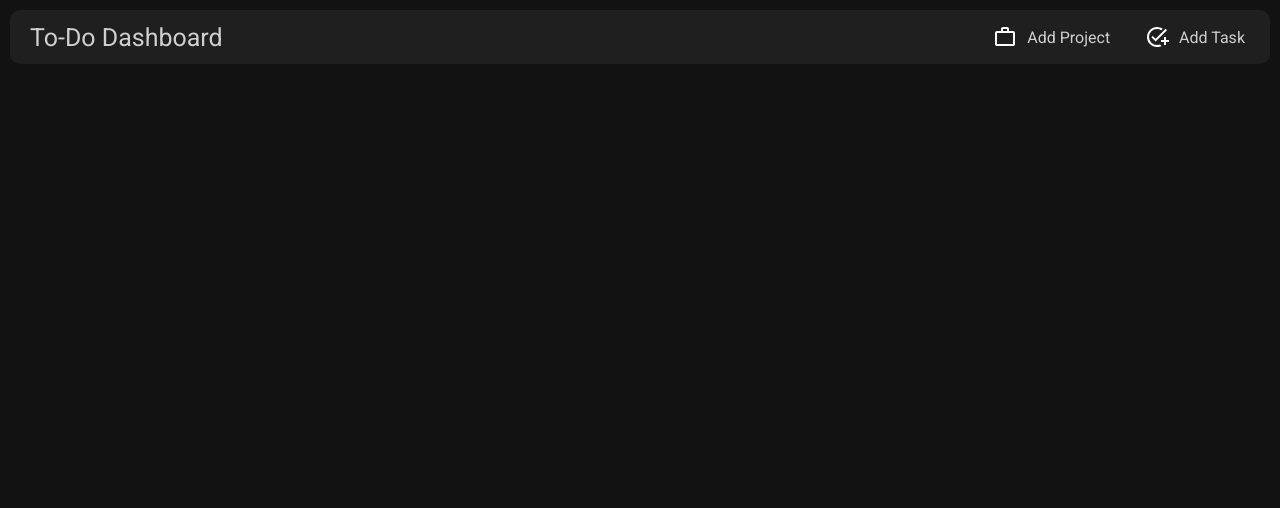
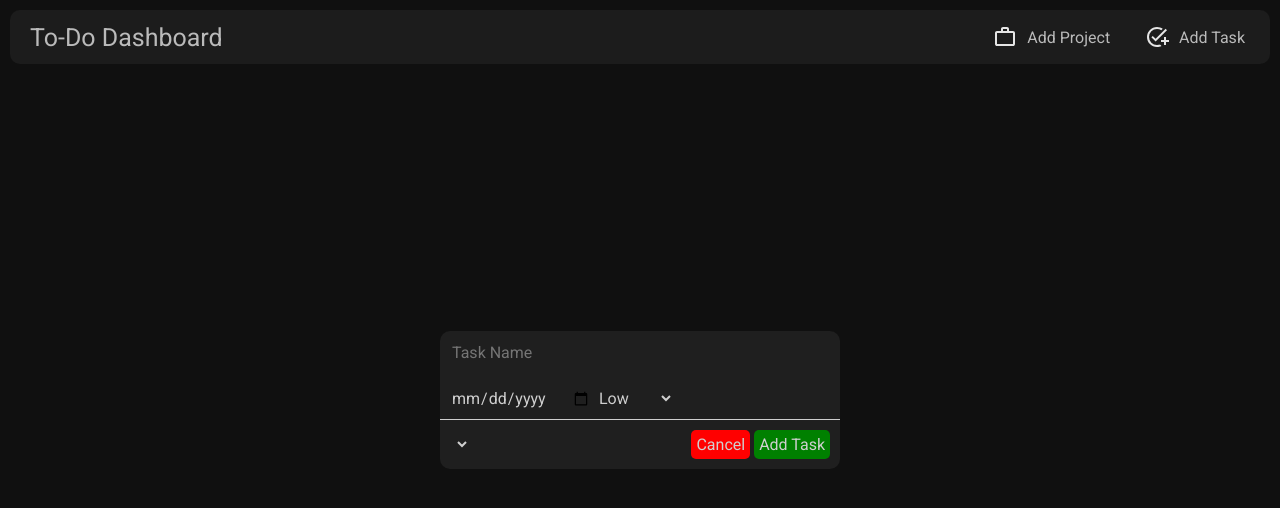
Before and after one commit to nkremer20/odin-todo, a website built with webpack: page src/template.html in a window 1280 px wide. Both pictures are taken after a click on the button "Add Task". Built offline with nearby package versions, Linux system fonts and the light colour scheme.

Commit message:
Added Add Task modal, and got some of the initial logic set up for saving a new task.  Need to fix error on the save method in the Task class

```diff
--- a/src/index.js
+++ b/src/index.js
@@ -1,6 +1,6 @@
 import './styles.css';
 import { homeScreen } from './home-screen';
-import { Project, Task, processForm, createPrjCard, createTaskCard } from './tasks';
+import { Project, Task, processTaskForm, createPrjCard, createTaskCard } from './tasks';
 
 // Load projects and tasks when page loads
 window.onload = () => {
@@ -14,12 +14,36 @@ window.onload = () => {
         for (let taskID in project['tasks']) {
             const task = project['tasks'][taskID];
 
-            console.log(task['taskName']);
-
             createTaskCard(prjID, taskID, task['taskName'], task['dueDate'], task['status'], task['priority'])
         }
     }
 }
+
+// Open modal and process new task form on sumbission
+const addTaskModal = document.querySelector('.add-task-modal');
+const addTaskForm = document.querySelector('.add-task-form');
+const addTaskBtn = document.querySelector('.add-task-btn');
+
+addTaskBtn.addEventListener('click', () => {
+    const projects = Project.getAllProjects();
+
+    const projectSelector = document.querySelector('#project');
+    projectSelector.replaceChildren();
+    for (const key in projects) {
+        const prjOption = document.createElement('option');
+        prjOption.textContent = projects[key]['projectName'];
+        prjOption.value = key;
+        projectSelector.appendChild(prjOption);
+    }
+
+    addTaskModal.showModal();
+
+    const addTaskForm = document.querySelector('.add-task-form');
+
+    addTaskForm.addEventListener('submit', processTaskForm);
+
+
+})
 
 // // Logic for new task modal
 // const addTaskDialog = document.querySelector('#new-task-dialog');
--- a/src/styles.css
+++ b/src/styles.css
@@ -30,6 +30,54 @@ textarea {
   color: inherit;
   background-color: transparent;
   border: none;
+}
+
+button {
+    cursor: pointer;
+}
+
+/* Default modal styling */
+dialog {
+    background-color: #1f1f1f;
+    border: none;
+    border-radius: 10px;
+    color: rgb(207, 207, 207);
+    padding: 10px 0 10px 0;
+    min-width: 400px;
+    max-width: 400px;
+}
+
+.seperator {
+    height: 1px;
+    background-color: rgb(207, 207, 207);
+    margin-top: 10px;
+    margin-bottom: 10px;
+}
+
+dialog button {
+    padding: 5px;
+    border-radius: 5px;
+}
+
+textarea {
+    resize: none;
+    width: 100%;
+    box-sizing: border-box;
+    field-sizing: content;
+    margin-bottom: 20px;
+}
+
+textarea:focus {
+    border: none;
+    outline: none;
+}
+
+.submit {
+    background-color: green;
+}
+
+.cancel {
+    background-color: red;
 }
 
 /* Header styling */
@@ -115,10 +163,6 @@ header > h1 {
     background-color: #1f1f1f;
 }
 
-/* .prj-card button {
-
-} */
-
 /* Task card styling */
 .task-card {
     border-radius: 10px;
@@ -135,3 +179,14 @@ header > h1 {
 .prj-card > .task-card:nth-child(odd) {
     background-color: #1f1f1f;
 }
+
+/* Add task modal styling */
+.task-info, .task-submit {
+    padding: 0 10px 0 10px;
+}
+
+.task-submit {
+    display: flex;
+    flex-direction: row;
+    justify-content: space-between;
+}
--- a/src/tasks.js
+++ b/src/tasks.js
@@ -128,7 +128,7 @@ class Task {
     }
 }
 
-function processForm(event) {
+function processTaskForm(event) {
     event.preventDefault();
     const form = document.querySelector('form');
 
@@ -136,18 +136,15 @@ function processForm(event) {
 
     for (let i = 0; i < form.elements.length; i++) {
         let element = form.elements[i];
-        if (element.type !== 'submit') {
-            taskData[i] = element.value;
+        if (element.type !== 'submit' && element.type !== 'reset') {
+            taskData[i] = element.value + ' ' + element.type;
+            console.log(element.type);
         }
     }
 
     const newTask = new Task(taskData[0], taskData[1], taskData[2]);
-    newTask.save();
 
-    form.reset();
-
-    const addTaskDialog = document.querySelector('#new-task-dialog');
-    addTaskDialog.close();
+    newTask.save(taskData[3]);
 }
 
 function createPrjCard(prjID, prjName) {
@@ -190,4 +187,4 @@ function createTaskCard(prjID, taskID, taskName, dueDate, status, priority) {
     prjCard.appendChild(taskCard);
 }
 
-export { Project, Task, processForm, createPrjCard, createTaskCard };
+export { Project, Task, processTaskForm, createPrjCard, createTaskCard };
--- a/src/template.html
+++ b/src/template.html
@@ -9,18 +9,84 @@
     <header>
         <h1>To-Do Dashboard</h1>
         <div class="header-btns">
-            <button id="add-prj-btn">
-            <img src="./assets/work_24dp_FFFFFF_FILL0_wght400_GRAD0_opsz24.svg" alt="Add Project" class="add-task-svg">
-            Add Project
+            <button class="add-prj-btn">
+                <img src="./assets/work_24dp_FFFFFF_FILL0_wght400_GRAD0_opsz24.svg" alt="Add Project" class="add-task-svg">
+                Add Project
             </button>
-            <button id="add-task-btn">
+            <button class="add-task-btn">
                 <img src="./assets/add_task_24dp_FFFFFF_FILL0_wght400_GRAD0_opsz24.svg" alt="Add Task" class="add-task-svg">
                 Add Task
             </button>
         </div>
     </header>
     <div class="todo-container">
+        <!-- <div class="prj-card">
+            <h1>Project Name</h1>
+            <div class="task-card">
+                <p>Task name: TEST</p>
+                <p>Due Date: 8/10/2025</p>
+                <p>Status: In Progress</p>
+                <p>Priority: High</p>
+            </div>
+            <div class="task-card">
+                <p>Task name</p>
+                <p>Due Date</p>
+                <p>Status</p>
+                <p>Priority</p>
+            </div>
+            <div class="task-card">
+                <p>Task name</p>
+                <p>Due Date</p>
+                <p>Status</p>
+                <p>Priority</p>
+            </div>
+            <div class="task-card">
+                <p>Task name</p>
+                <p>Due Date</p>
+                <p>Status</p>
+                <p>Priority</p>
+            </div>
+            <div class="task-card">
+                <p>Task name</p>
+                <p>Due Date</p>
+                <p>Status</p>
+                <p>Priority</p>
+            </div>
+            <div class="task-card">
+                <p>Task name</p>
+                <p>Due Date</p>
+                <p>Status</p>
+                <p>Priority</p>
+            </div>
+        </div> -->
 
+        <!-- New Task Modal -->
+        <dialog class="add-task-modal">
+                <form action="#" class="add-task-form">
+                    <div class="task-info">
+                        <div class="task-name-input">
+                            <textarea type="text" name="task-name" id="task-name" placeholder="Task Name" required></textarea>
+                        </div>
+                        <input type="date" name="due-date" id="due-date" required>
+                        <select name="priority" id="priority" required>
+                            <option value="Low">Low</option>
+                            <option value="Medium">Medium</option>
+                            <option value="High">High</option>
+                        </select>
+                    </div>
+                    <div class="seperator"></div>
+                    <div class="task-submit">
+                        <select name="project" id="project"></select>
+                        <div class="submit-btns">
+                            <button type="reset" class="cancel" id="cancel-task">Cancel</button>
+                            <button type="submit" class="submit">Add Task</button>
+                        </div>
+                    </div>
+                </form>
+        </dialog>
+
+        <!-- New Project Modal -->
+        <dialog></dialog>
     </div>
 </body>
 </html>
```
